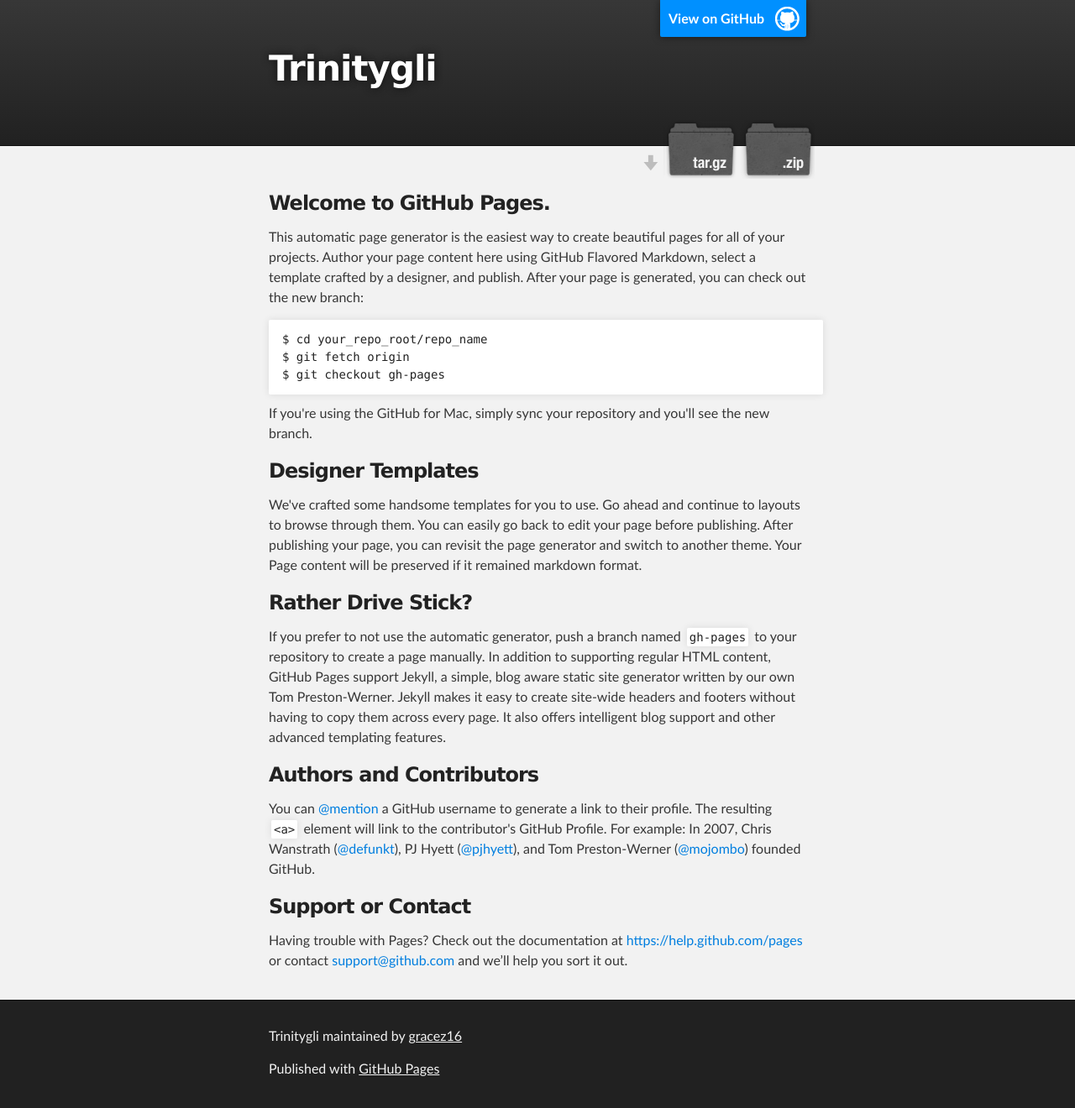
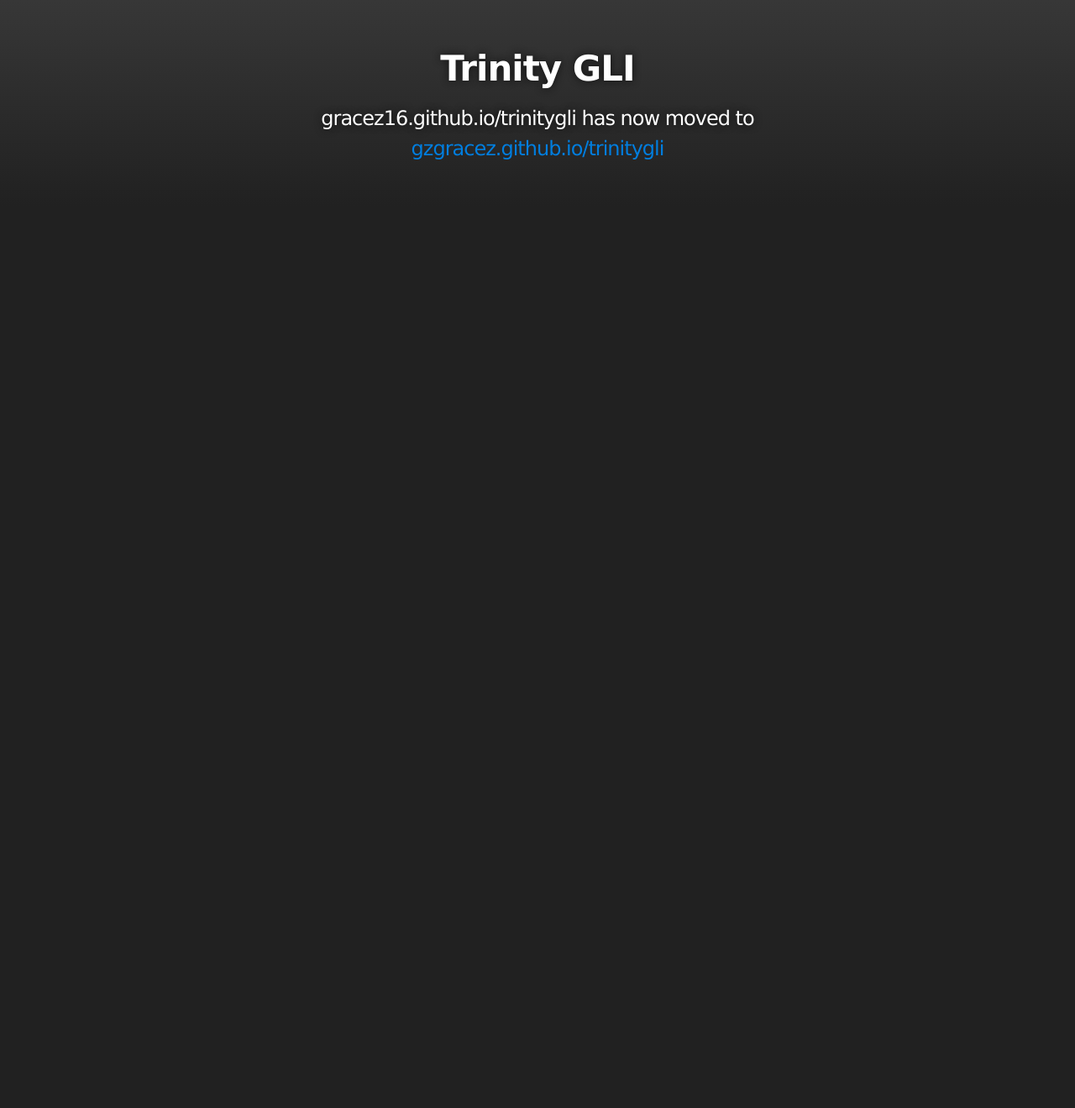
Before and after one commit to gracez16/trinitygli, a plain HTML site: page index.html in a window 1280 px wide. Shown: the whole page at 84% size. After the commit the page ends 800 px from the top, so only its background shows below. Drawn offline with Linux system fonts and the light colour scheme.

Commit message:
Update index.html

```diff
--- a/index.html
+++ b/index.html
@@ -4,11 +4,11 @@
   <head>
     <meta charset='utf-8'>
     <meta http-equiv="X-UA-Compatible" content="chrome=1">
-    <meta name="description" content="Trinitygli : ">
+    <meta name="description" content="">
 
     <link rel="stylesheet" type="text/css" media="screen" href="stylesheets/stylesheet.css">
 
-    <title>Trinitygli</title>
+    <title>Trinity GLI</title>
   </head>
 
   <body>
@@ -16,64 +16,12 @@
     <!-- HEADER -->
     <div id="header_wrap" class="outer">
         <header class="inner">
-          <a id="forkme_banner" href="https://github.com/gracez16/trinitygli">View on GitHub</a>
-
-          <h1 id="project_title">Trinitygli</h1>
-          <h2 id="project_tagline"></h2>
-
-            <section id="downloads">
-              <a class="zip_download_link" href="https://github.com/gracez16/trinitygli/zipball/master">Download this project as a .zip file</a>
-              <a class="tar_download_link" href="https://github.com/gracez16/trinitygli/tarball/master">Download this project as a tar.gz file</a>
-            </section>
+          <center>
+          <h1 id="project_title">Trinity GLI</h1>
+          <h2 id="project_tagline">gracez16.github.io/trinitygli has now moved to <a href="https://gzgracez.github.io/trinitygli">gzgracez.github.io/trinitygli</a></h2>
+          </center>
         </header>
     </div>
 
-    <!-- MAIN CONTENT -->
-    <div id="main_content_wrap" class="outer">
-      <section id="main_content" class="inner">
-        <h3>
-<a id="welcome-to-github-pages" class="anchor" href="#welcome-to-github-pages" aria-hidden="true"><span class="octicon octicon-link"></span></a>Welcome to GitHub Pages.</h3>
-
-<p>This automatic page generator is the easiest way to create beautiful pages for all of your projects. Author your page content here using GitHub Flavored Markdown, select a template crafted by a designer, and publish. After your page is generated, you can check out the new branch:</p>
-
-<pre><code>$ cd your_repo_root/repo_name
-$ git fetch origin
-$ git checkout gh-pages
-</code></pre>
-
-<p>If you're using the GitHub for Mac, simply sync your repository and you'll see the new branch.</p>
-
-<h3>
-<a id="designer-templates" class="anchor" href="#designer-templates" aria-hidden="true"><span class="octicon octicon-link"></span></a>Designer Templates</h3>
-
-<p>We've crafted some handsome templates for you to use. Go ahead and continue to layouts to browse through them. You can easily go back to edit your page before publishing. After publishing your page, you can revisit the page generator and switch to another theme. Your Page content will be preserved if it remained markdown format.</p>
-
-<h3>
-<a id="rather-drive-stick" class="anchor" href="#rather-drive-stick" aria-hidden="true"><span class="octicon octicon-link"></span></a>Rather Drive Stick?</h3>
-
-<p>If you prefer to not use the automatic generator, push a branch named <code>gh-pages</code> to your repository to create a page manually. In addition to supporting regular HTML content, GitHub Pages support Jekyll, a simple, blog aware static site generator written by our own Tom Preston-Werner. Jekyll makes it easy to create site-wide headers and footers without having to copy them across every page. It also offers intelligent blog support and other advanced templating features.</p>
-
-<h3>
-<a id="authors-and-contributors" class="anchor" href="#authors-and-contributors" aria-hidden="true"><span class="octicon octicon-link"></span></a>Authors and Contributors</h3>
-
-<p>You can <a href="https://github.com/blog/821" class="user-mention">@mention</a> a GitHub username to generate a link to their profile. The resulting <code>&lt;a&gt;</code> element will link to the contributor's GitHub Profile. For example: In 2007, Chris Wanstrath (<a href="https://github.com/defunkt" class="user-mention">@defunkt</a>), PJ Hyett (<a href="https://github.com/pjhyett" class="user-mention">@pjhyett</a>), and Tom Preston-Werner (<a href="https://github.com/mojombo" class="user-mention">@mojombo</a>) founded GitHub.</p>
-
-<h3>
-<a id="support-or-contact" class="anchor" href="#support-or-contact" aria-hidden="true"><span class="octicon octicon-link"></span></a>Support or Contact</h3>
-
-<p>Having trouble with Pages? Check out the documentation at <a href="https://help.github.com/pages">https://help.github.com/pages</a> or contact <a href="mailto:support@github.com">support@github.com</a> and we’ll help you sort it out.</p>
-      </section>
-    </div>
-
-    <!-- FOOTER  -->
-    <div id="footer_wrap" class="outer">
-      <footer class="inner">
-        <p class="copyright">Trinitygli maintained by <a href="https://github.com/gracez16">gracez16</a></p>
-        <p>Published with <a href="http://pages.github.com">GitHub Pages</a></p>
-      </footer>
-    </div>
-
-
-
   </body>
 </html>
```
